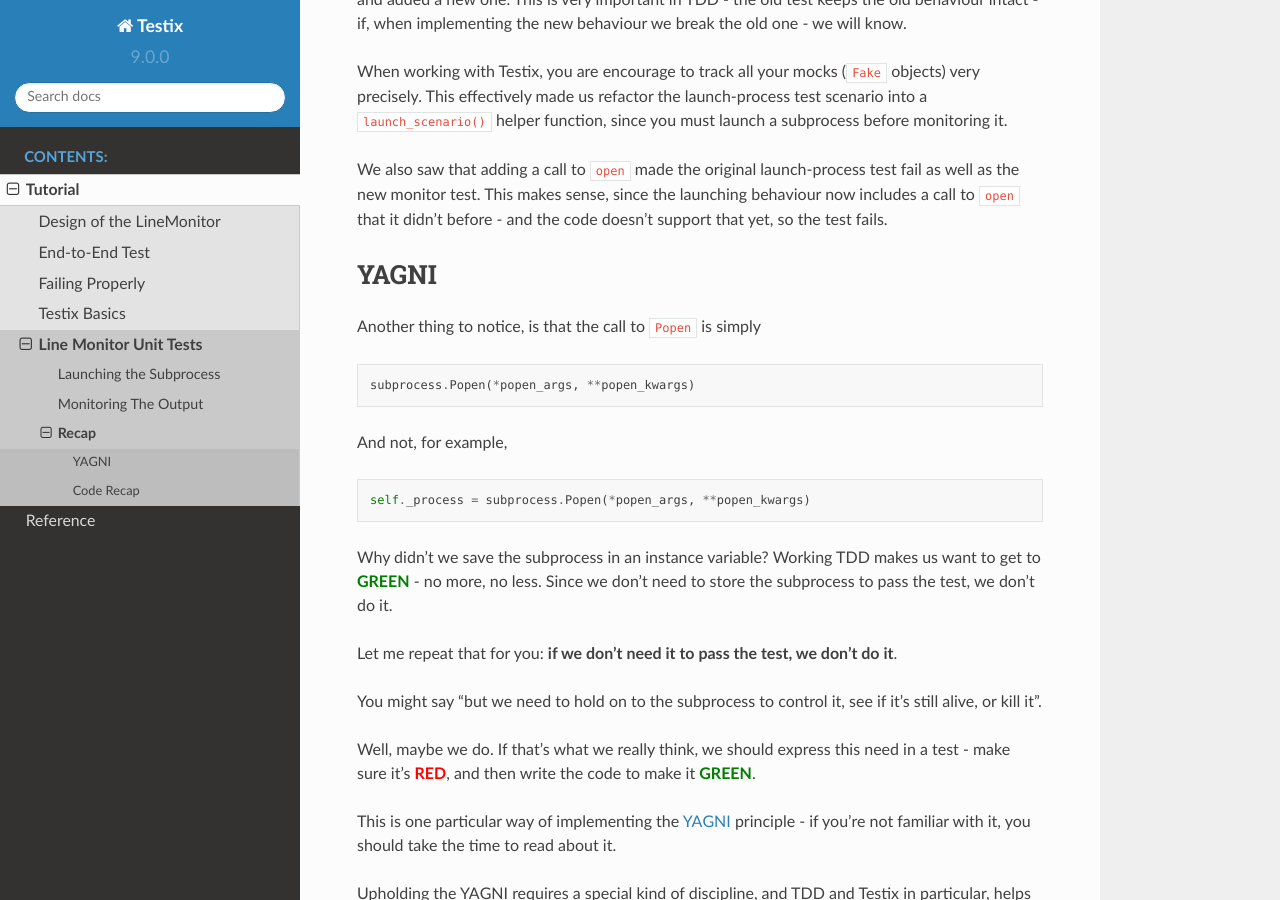
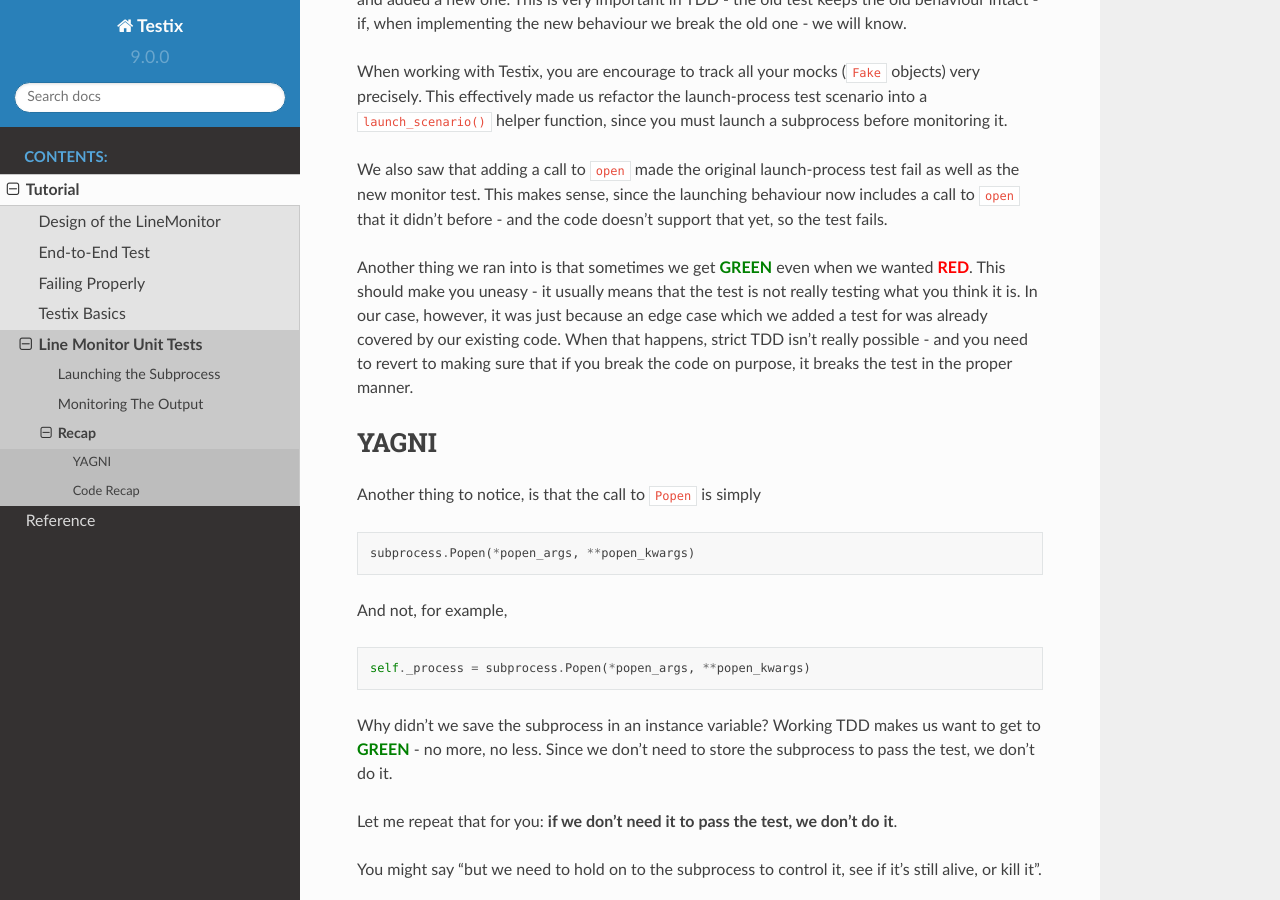
Before and after one commit to haarcuba/testix, a Sphinx documentation site: the page built from docs/tutorial/line_monitor_unit_tests/recap_1.rst, in a window 1280 px wide and 900 px high, scrolled down 323 px. Built offline with Sphinx 7.4.7 and the Read the Docs theme 2.0.0, drawn with Linux system fonts in a browser that asks for light colours.

Commit message:
stage 10

```diff
--- /dev/null
+++ b/docs/line_monitor/source/10/line_monitor.py
@@ -0,0 +1 @@
+../9/line_monitor.py
--- a/docs/tutorial/line_monitor_unit_tests/recap_1.rst
+++ b/docs/tutorial/line_monitor_unit_tests/recap_1.rst
@@ -20,6 +20,13 @@ We also saw that adding a call to ``open`` made the original launch-process
 test fail as well as the new monitor test. This makes sense, since the launching behaviour
 now includes a call to ``open`` that it didn't before - and the code doesn't support that yet,
 so the test fails.
+
+Another thing we ran into is that sometimes we get |GREEN| even when we wanted |RED|.
+This should make you uneasy - it usually means that the test is not really testing what
+you think it is. In our case, however, it was just because an edge case which we
+added a test for was already covered by our existing code. When that happens,
+strict TDD isn't really possible - and you need to revert to making sure
+that if you break the code on purpose, it breaks the test in the proper manner.
 
 YAGNI
 -----
```
Also changed, not shown: docs/tutorial/line_monitor_unit_tests/monitoring_the_output.rst (+40 -0 lines), 1 other file.
